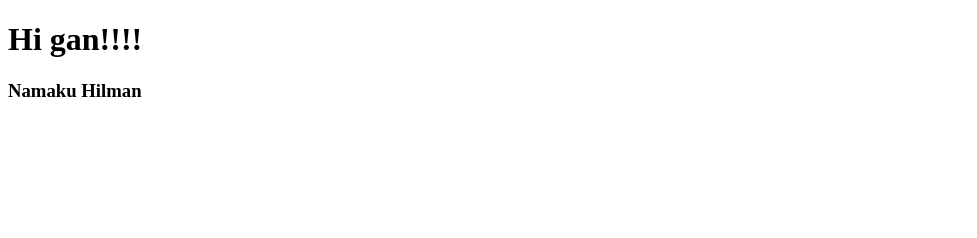
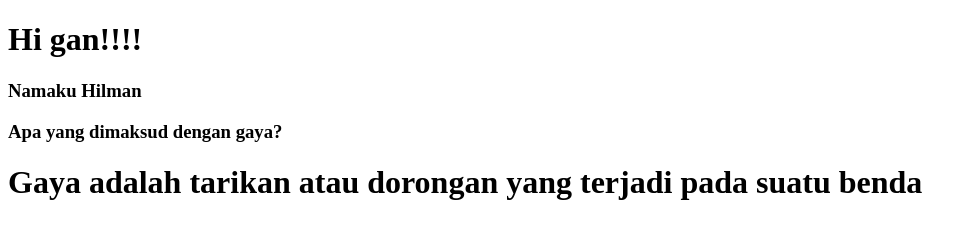
Before and after one commit to Hilmantm/BelajarGit, a plain HTML site: page index.html in a window 1280 px wide. Shown: the whole page, without its empty margins (0-977 px from the left). Drawn offline with Linux system fonts and the light colour scheme.

Commit message:
ini tambahan lagi

```diff
--- a/index.html
+++ b/index.html
@@ -7,5 +7,7 @@
   <body>
     <h1>Hi gan!!!!</h1>
     <h3>Namaku Hilman</h3>
+    <h3>Apa yang dimaksud dengan gaya?</h3>
+    <h1>Gaya adalah tarikan atau dorongan yang terjadi pada suatu benda</h1>
   </body>
 </html>
```
